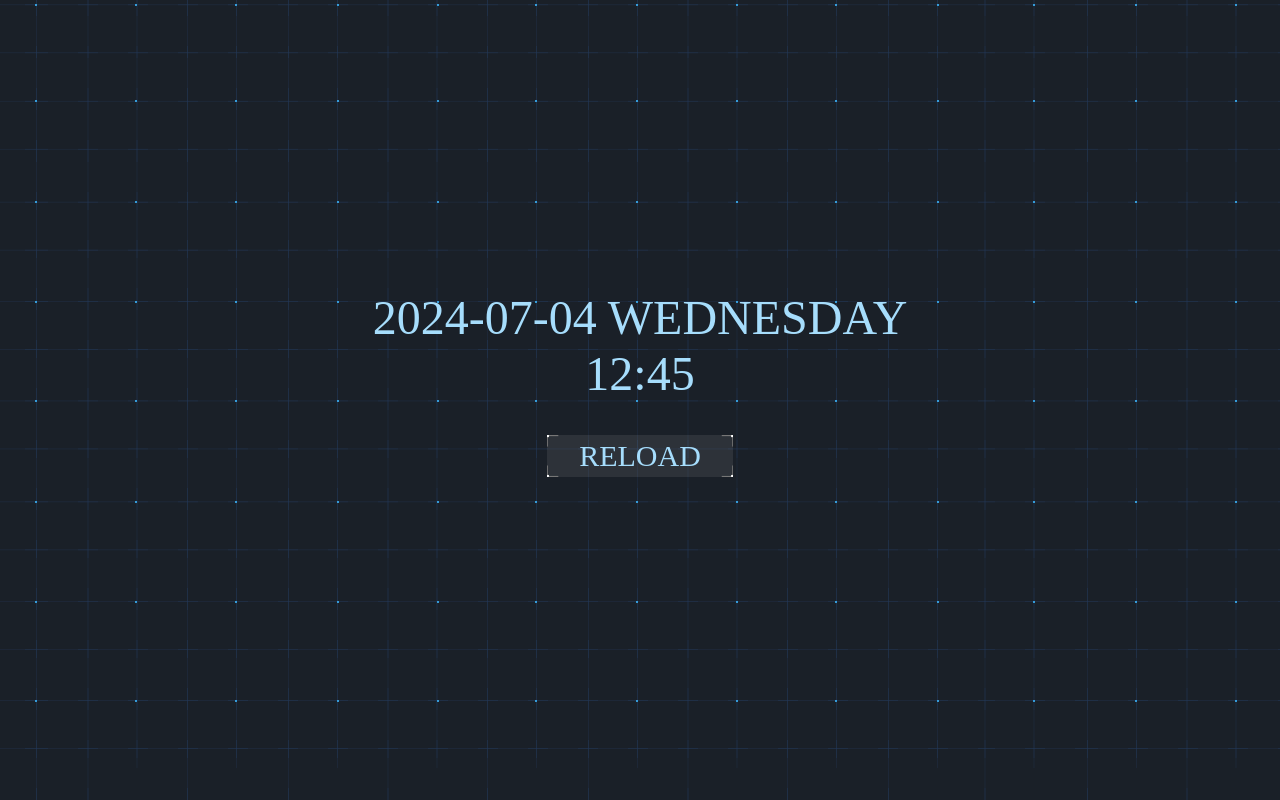
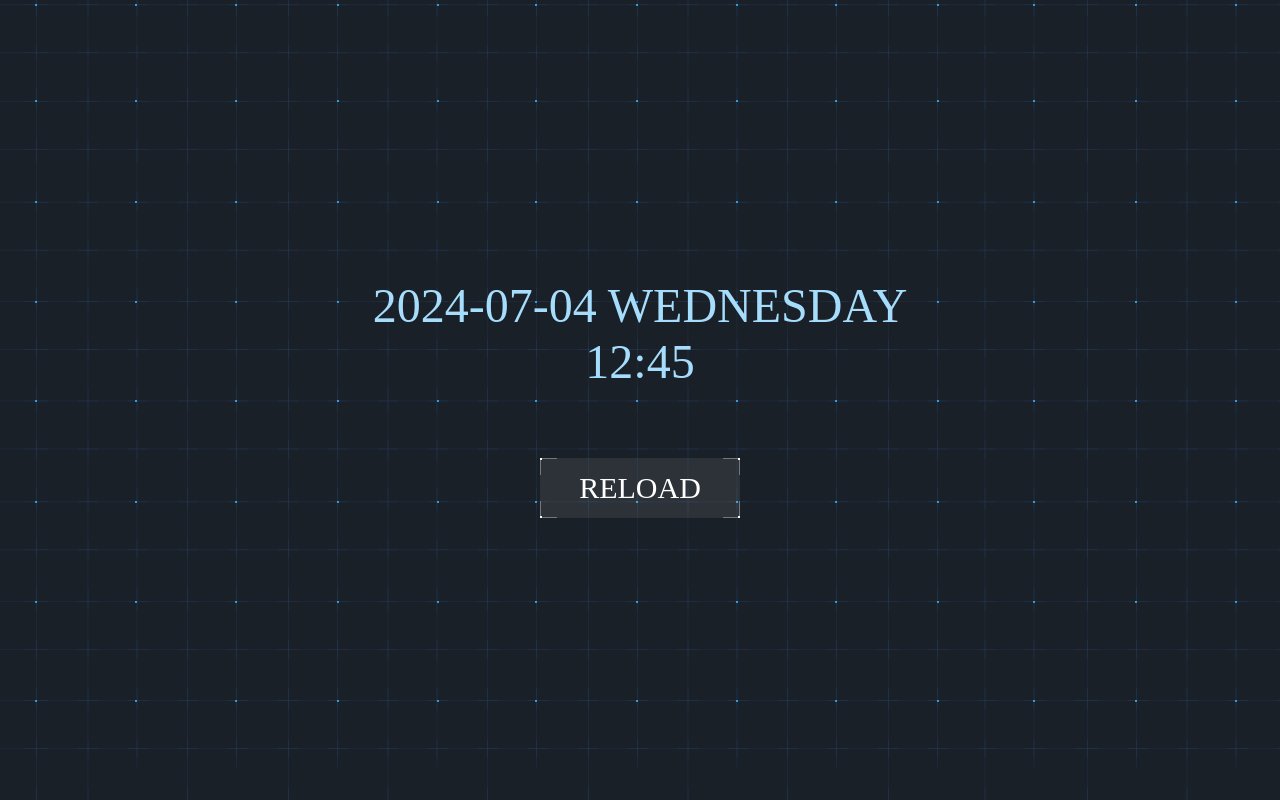
Before and after one commit to FNYukii/CyberWeather, a React (Create React App) app: page / in a window 1280 px wide. Built offline with nearby package versions, Linux system fonts and the light colour scheme.

Commit message:
feat: リロードボタン作成

```diff
--- a/public/index.html
+++ b/public/index.html
@@ -10,7 +10,7 @@
 	<title>Cyber Weather</title>
 </head>
 
-<body class="bg-cyber bg-cover bg-center">
+<body class="bg-black bg-cyber bg-cover bg-center">
 	<noscript>You need to enable JavaScript to run this app.</noscript>
 	<div id="root"></div>
 </body>
--- a/src/screens/TopScreen.tsx
+++ b/src/screens/TopScreen.tsx
@@ -9,7 +9,7 @@ function TopScreen() {
 				<p className="text-5xl">2024-07-04 WEDNESDAY</p>
 				<p className="text-5xl">12:45</p>
 
-				<button className="bg-button bg-center bg-contain bg-clip-padding bg-origin-padding bg-no-repeat		   text-3xl p-8 border-">RELOAD</button>
+				<button className="mt-16 bg-button w-[200px] h-[60px]   text-3xl text-white   hover:brightness-125 transition">RELOAD</button>
 			</div>
 		</div>
 	)
```
Also changed, not shown: src/images/button.png.
